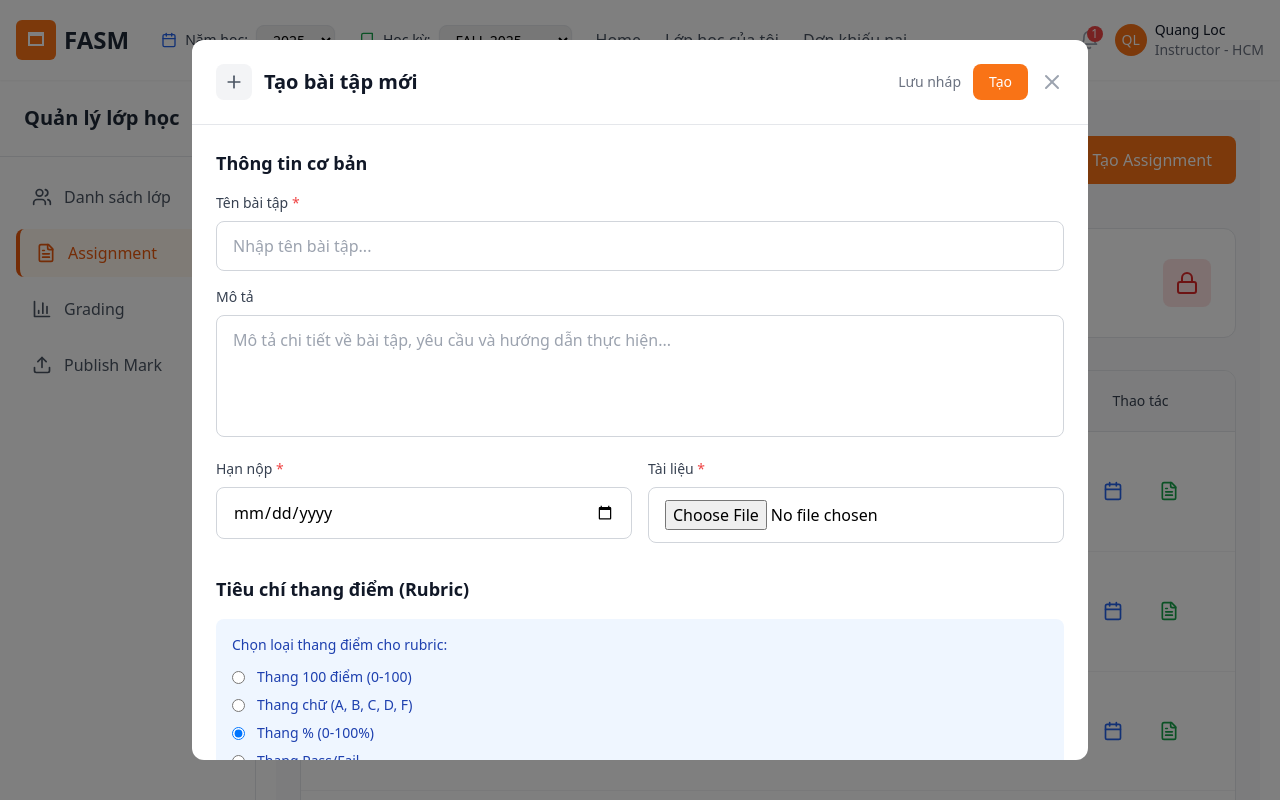
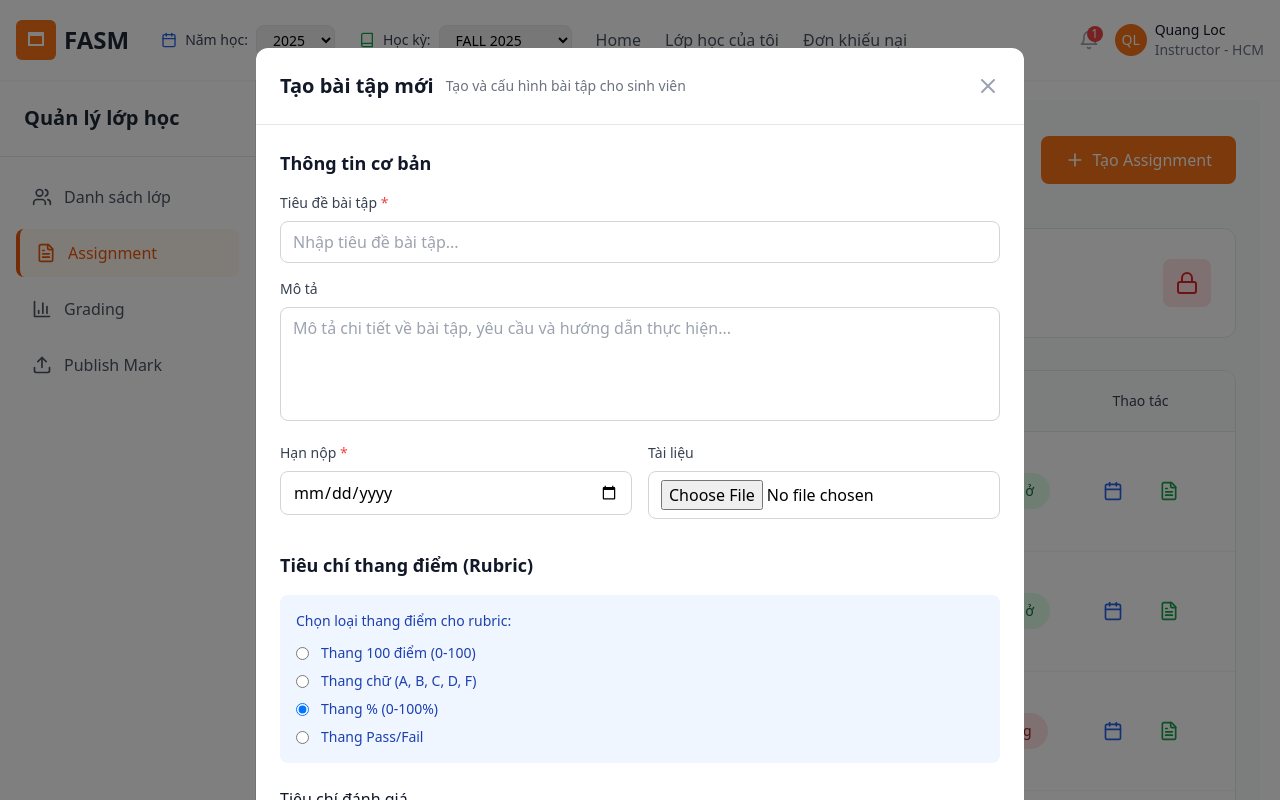
Before and after one commit to DuydoFE/FASM---Assignment-Submission-and-Double-Blind-Peer-Review-System-for-FPT-University, a React (Vite) app: page /manage-assignment in a window 1280 px wide. Both pictures are taken after a click on the button "Tạo Assignment". Shown: the top 800 px of the page. Built offline with nearby package versions, Linux system fonts and the light colour scheme.

Commit message:
update ui

```diff
--- a/src/pages/InstructorManageAssignment/InstructorManageAssignment.jsx
+++ b/src/pages/InstructorManageAssignment/InstructorManageAssignment.jsx
@@ -7,8 +7,8 @@ const InstructorManageAssignment = () => {
   const [formData, setFormData] = useState({
     title: '',
     description: '',
-    startDate: '',
-    endDate: ''
+    deadline: '',
+    documents: null
   });
 
   const [rubricCriteria, setRubricCriteria] = useState([]);
@@ -46,8 +46,28 @@ const InstructorManageAssignment = () => {
       name: '',
       description: '',
       weight: 0,
-      details: ['']
+      details: ['', '', '']
     }]);
+  };
+
+  const addDetailToCriteria = (criteriaId) => {
+    setRubricCriteria(prev =>
+      prev.map(c =>
+        c.id === criteriaId
+          ? { ...c, details: [...c.details, ''] }
+          : c
+      )
+    );
+  };
+
+  const removeDetailFromCriteria = (criteriaId, detailIndex) => {
+    setRubricCriteria(prev =>
+      prev.map(c =>
+        c.id === criteriaId
+          ? { ...c, details: c.details.filter((_, index) => index !== detailIndex) }
+          : c
+      )
+    );
   };
 
   const getTotalWeight = () => {
@@ -233,23 +253,14 @@ const InstructorManageAssignment = () => {
 
       {/* Create Assignment Popup */}
       {showPopup && (
-        <div className="fixed inset-0 bg-black bg-opacity-50 flex items-center justify-center z-50 p-4">
-          <div className="bg-white rounded-xl max-w-4xl w-full max-h-[90vh] overflow-y-auto">
+        <div className="fixed inset-0 bg-black bg-opacity-50 flex items-start justify-center z-50 p-4 overflow-y-auto">
+          <div className="bg-white rounded-xl max-w-3xl w-full my-8">
             {/* Popup Header */}
             <div className="flex items-center justify-between p-6 border-b border-gray-200">
               <div className="flex items-center space-x-3">
-                <div className="bg-gray-100 p-2 rounded-lg">
-                  <Plus className="w-5 h-5 text-gray-600" />
+                <h2 className="text-xl font-semibold text-gray-900">Tạo bài tập mới</h2>
+                <p className="text-sm text-gray-500">Tạo và cấu hình bài tập cho sinh viên</p>
               </div>
-                <h2 className="text-xl font-semibold text-gray-900">Tạo bài tập mới</h2>
-              </div>
-              <div className="flex items-center space-x-3">
-                <button className="text-gray-500 hover:text-gray-700 text-sm">
-                  Lưu nháp
-                </button>
-                <button className="bg-orange-500 hover:bg-orange-600 text-white px-4 py-2 rounded-lg text-sm font-medium">
-                  Tạo
-                </button>
               <button
                 onClick={() => setShowPopup(false)}
                 className="text-gray-400 hover:text-gray-600"
@@ -257,24 +268,23 @@ const InstructorManageAssignment = () => {
                 <X className="w-6 h-6" />
               </button>
             </div>
-            </div>
 
-            <div className="p-6">
+            <div className="p-6 space-y-8">
               {/* Basic Information */}
-              <div className="mb-8">
+              <div>
                 <h3 className="text-lg font-semibold text-gray-900 mb-4">Thông tin cơ bản</h3>
 
                 <div className="space-y-4">
                   <div>
                     <label className="block text-sm font-medium text-gray-700 mb-2">
-                      Tên bài tập <span className="text-red-500">*</span>
+                      Tiêu đề bài tập <span className="text-red-500">*</span>
                     </label>
                     <input
                       type="text"
                       value={formData.title}
                       onChange={(e) => handleInputChange('title', e.target.value)}
-                      placeholder="Nhập tên bài tập..."
-                      className="w-full px-4 py-3 border border-gray-300 rounded-lg focus:ring-2 focus:ring-orange-500 focus:border-transparent"
+                      placeholder="Nhập tiêu đề bài tập..."
+                      className="w-full px-3 py-2 border border-gray-300 rounded-lg focus:ring-2 focus:ring-orange-500 focus:border-transparent"
                     />
                   </div>
 
@@ -285,7 +295,7 @@ const InstructorManageAssignment = () => {
                       onChange={(e) => handleInputChange('description', e.target.value)}
                       placeholder="Mô tả chi tiết về bài tập, yêu cầu và hướng dẫn thực hiện..."
                       rows={4}
-                      className="w-full px-4 py-3 border border-gray-300 rounded-lg focus:ring-2 focus:ring-orange-500 focus:border-transparent resize-none"
+                      className="w-full px-3 py-2 border border-gray-300 rounded-lg focus:ring-2 focus:ring-orange-500 focus:border-transparent resize-none"
                     />
                   </div>
 
@@ -296,27 +306,25 @@ const InstructorManageAssignment = () => {
                       </label>
                       <input
                         type="date"
-                        value={formData.startDate}
-                        onChange={(e) => handleInputChange('startDate', e.target.value)}
-                        className="w-full px-4 py-3 border border-gray-300 rounded-lg focus:ring-2 focus:ring-orange-500 focus:border-transparent"
+                        value={formData.deadline}
+                        onChange={(e) => handleInputChange('deadline', e.target.value)}
+                        className="w-full px-3 py-2 border border-gray-300 rounded-lg focus:ring-2 focus:ring-orange-500 focus:border-transparent"
                       />
                     </div>
                     <div>
-                      <label className="block text-sm font-medium text-gray-700 mb-2">
-                        Tài liệu <span className="text-red-500">*</span>
-                      </label>
+                      <label className="block text-sm font-medium text-gray-700 mb-2">Tài liệu</label>
                       <input
                         type="file"
-                        onChange={(e) => handleInputChange('file', e.target.files[0])}
-                        className="w-full px-4 py-3 border border-gray-300 rounded-lg focus:ring-2 focus:ring-orange-500 focus:border-transparent"
+                        onChange={(e) => handleInputChange('documents', e.target.files[0])}
+                        className="w-full px-3 py-2 border border-gray-300 rounded-lg focus:ring-2 focus:ring-orange-500 focus:border-transparent"
                       />
                     </div>
                   </div>
                 </div>
               </div>
 
-              {/* Grading Scale Selection */}
-              <div className="mb-8">
+              {/* Grading Scale Section */}
+              <div>
                 <h3 className="text-lg font-semibold text-gray-900 mb-4">Tiêu chí thang điểm (Rubric)</h3>
 
                 <div className="bg-blue-50 p-4 rounded-lg mb-6">
@@ -338,41 +346,14 @@ const InstructorManageAssignment = () => {
                   </div>
                 </div>
 
-                {/* Rubric Criteria */}
-                <div className="space-y-6">
-                  {(selectedGradingScale === '100-point' || selectedGradingScale === 'percentage') && (
-                    <div className="flex items-center justify-between">
+                {/* Criteria Section */}
+                <div className="space-y-4">
                   <h4 className="font-medium text-gray-900">Tiêu chí đánh giá</h4>
-                      <div className="flex items-center space-x-4">
-                        <span className="text-sm text-gray-600">
-                          Tổng kết tỷ trọng: <span className={`font-medium ${getTotalWeight() === 100 ? 'text-green-600' : 'text-orange-600'}`}>
-                            {getTotalWeight()}{selectedGradingScale === '100-point' ? ' điểm' : '%'}
-                          </span>
-                        </span>
-                        <span className={`text-xs px-2 py-1 rounded-full ${getTotalWeight() === 100 ? 'bg-green-100 text-green-800' : 'bg-orange-100 text-orange-800'}`}>
-                          {getTotalWeight() === 100 ?
-                            (selectedGradingScale === '100-point' ? '100 điểm' : '100%') :
-                            getTotalWeight() < 100 ?
-                              `${100 - getTotalWeight()}${selectedGradingScale === '100-point' ? ' điểm' : '%'} còn lại` :
-                              `Vượt quá 100${selectedGradingScale === '100-point' ? ' điểm' : '%'}`
-                          }
-                        </span>
-                      </div>
-                    </div>
-                  )}
-
-                  {(selectedGradingScale === 'letter' || selectedGradingScale === 'pass-fail') && (
-                    <div className="flex items-center justify-between">
-                      <h4 className="font-medium text-gray-900">Tiêu chí đánh giá</h4>
-                      <span className="text-sm text-gray-500">Không sử dụng tỷ trọng điểm</span>
-                    </div>
-                  )}
 
                   {rubricCriteria.map((criteria, index) => (
                     <div key={criteria.id} className="border border-gray-200 rounded-lg p-4">
-                      <div className="flex items-start justify-between mb-4">
-                        <div className="flex-1">
-                          <div className="flex items-center space-x-3 mb-2">
+                      <div className="flex items-start justify-between mb-3">
+                        <div className="flex items-center space-x-3 flex-1">
                           <span className="bg-orange-100 text-orange-800 px-2 py-1 rounded text-xs font-medium">
                             {index + 1}
                           </span>
@@ -389,6 +370,9 @@ const InstructorManageAssignment = () => {
                             placeholder="Tên tiêu chí đánh giá"
                             className="flex-1 font-medium text-gray-900 bg-transparent border-none p-0 focus:ring-0"
                           />
+                        </div>
+
+                        <div className="flex items-center space-x-3">
                           {(selectedGradingScale === '100-point' || selectedGradingScale === 'percentage') && (
                             <div className="flex items-center space-x-2">
                               <input
@@ -404,7 +388,15 @@ const InstructorManageAssignment = () => {
                               )}
                             </div>
                           )}
+                          <button
+                            onClick={() => deleteCriteria(criteria.id)}
+                            className="text-red-500 hover:text-red-700 p-1"
+                          >
+                            <Trash2 className="w-4 h-4" />
+                          </button>
                         </div>
+                      </div>
+
                       <input
                         type="text"
                         value={criteria.description}
@@ -416,16 +408,8 @@ const InstructorManageAssignment = () => {
                           );
                         }}
                         placeholder="Mô tả chi tiết về tiêu chí này"
-                            className="w-full text-sm text-gray-600 bg-transparent border-none p-0 focus:ring-0"
+                        className="w-full text-sm text-gray-600 bg-transparent border-none p-0 focus:ring-0 mb-3"
                       />
-                        </div>
-                        <button
-                          onClick={() => deleteCriteria(criteria.id)}
-                          className="text-red-500 hover:text-red-700 p-1 ml-2"
-                        >
-                          <Trash2 className="w-4 h-4" />
-                        </button>
-                      </div>
 
                       <div className="space-y-2">
                         {criteria.details.map((detail, detailIndex) => (
@@ -451,21 +435,80 @@ const InstructorManageAssignment = () => {
                               placeholder="Chi tiết yêu cầu"
                               className="flex-1 text-sm text-gray-700 bg-transparent border-none p-0 focus:ring-0"
                             />
+                            {criteria.details.length > 1 && (
+                              <button
+                                onClick={() => removeDetailFromCriteria(criteria.id, detailIndex)}
+                                className="text-red-500 hover:text-red-700 p-1"
+                              >
+                                <X className="w-3 h-3" />
+                              </button>
+                            )}
                           </div>
                         ))}
+                        <button
+                          onClick={() => addDetailToCriteria(criteria.id)}
+                          className="text-sm text-orange-500 hover:text-orange-600 ml-6"
+                        >
+                          + Thêm chi tiết
+                        </button>
                       </div>
                     </div>
                   ))}
 
                   <button
                     onClick={addNewCriteria}
-                    className="w-full border-2 border-dashed border-gray-300 rounded-lg p-4 text-gray-500 hover:border-orange-300 hover:text-orange-500 transition-colors flex items-center justify-center space-x-2"
+                    className="w-full border-2 border-dashed border-orange-300 rounded-lg p-4 text-orange-500 hover:border-orange-400 hover:text-orange-600 transition-colors flex items-center justify-center space-x-2"
                   >
                     <Plus className="w-5 h-5" />
                     <span>Thêm tiêu chí đánh giá mới</span>
                   </button>
+
+                  {/* Weight Summary Table */}
+                  {(selectedGradingScale === '100-point' || selectedGradingScale === 'percentage') && rubricCriteria.length > 0 && (
+                    <div className="bg-blue-50 rounded-lg p-4">
+                      <div className="flex justify-between items-center mb-3">
+                        <h5 className="text-blue-800 font-medium">Tổng kết tỷ trọng</h5>
+                        <span className={`font-bold ${getTotalWeight() === 100 ? 'text-green-600' : 'text-orange-600'}`}>
+                          Tổng: {getTotalWeight()}{selectedGradingScale === '100-point' ? ' điểm' : '%'}
+                        </span>
+                      </div>
+                      <div className="space-y-1">
+                        {rubricCriteria.map((criteria, index) => (
+                          <div key={criteria.id} className="flex justify-between items-center text-sm">
+                            <span className="text-gray-700">
+                              {criteria.name || `Tiêu chí ${index + 1}`}
+                            </span>
+                            <span className="font-medium text-gray-900">
+                              {criteria.weight}{selectedGradingScale === '100-point' ? ' điểm' : '%'}
+                            </span>
+                          </div>
+                        ))}
+                        <div className="border-t border-blue-200 pt-2 mt-2">
+                          <div className="flex justify-between items-center text-sm font-medium">
+                            <span className="text-blue-800">Tổng cộng</span>
+                            <span className={`${getTotalWeight() === 100 ? 'text-green-600' : 'text-orange-600'}`}>
+                              {getTotalWeight()}{selectedGradingScale === '100-point' ? ' điểm' : '%'}
+                            </span>
                           </div>
                         </div>
+                      </div>
+                    </div>
+                  )}
+                </div>
+              </div>
+            </div>
+
+            {/* Footer Buttons */}
+            <div className="flex justify-end space-x-3 p-6 border-t border-gray-200 bg-gray-50">
+              <button
+                onClick={() => setShowPopup(false)}
+                className="px-4 py-2 text-gray-600 hover:text-gray-800 font-medium"
+              >
+                Lưu nháp
+              </button>
+              <button className="bg-orange-500 hover:bg-orange-600 text-white px-6 py-2 rounded-lg font-medium transition-colors">
+                Tạo
+              </button>
             </div>
           </div>
         </div>
```
Lines whose indentation alone changed are shown as unchanged.
